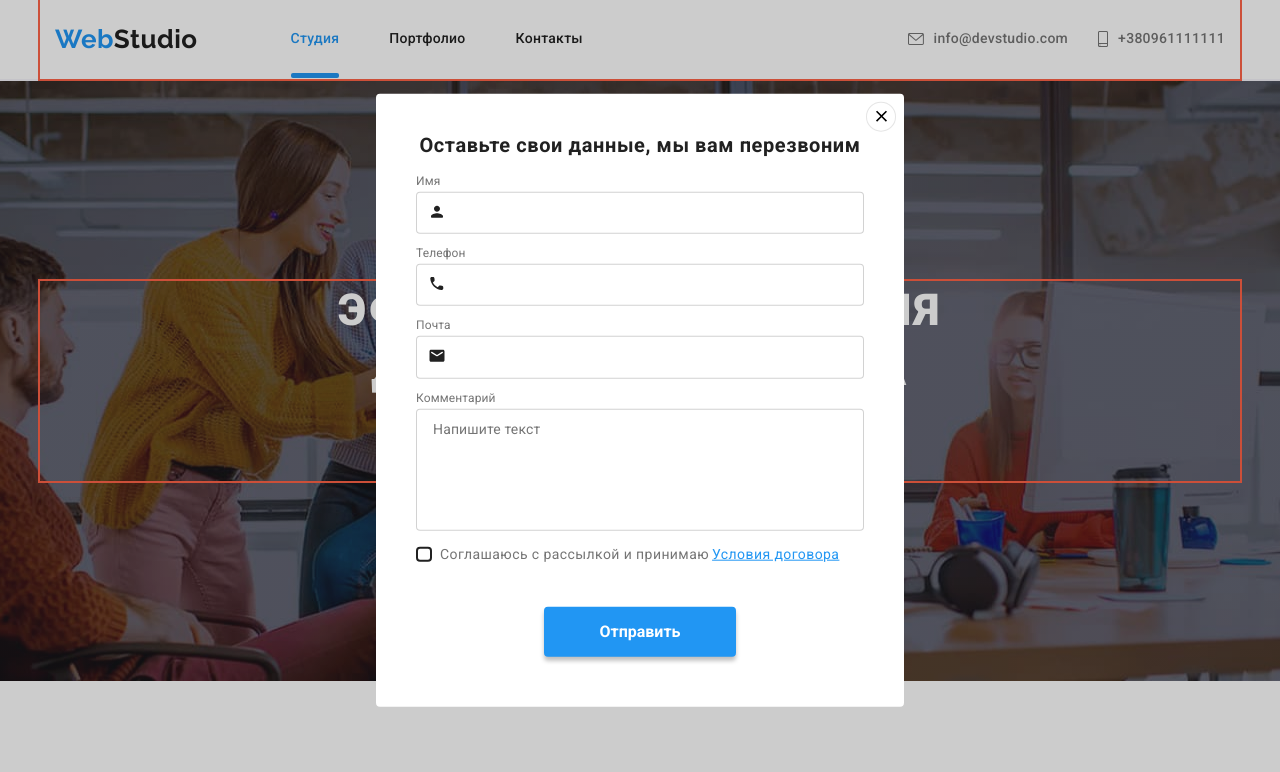
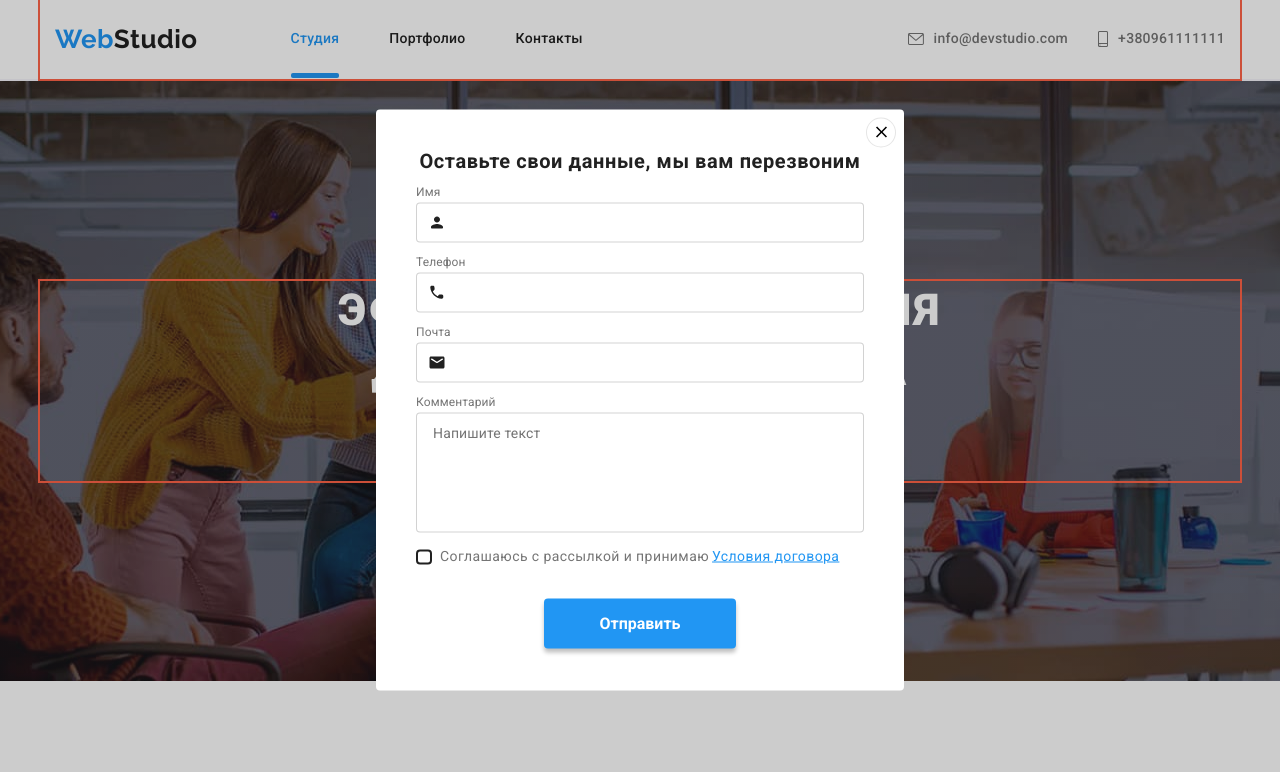
Before and after one commit to MaxDM2021/goit-markup-hw-06, a plain HTML site: page index.html in a window 1280 px wide. Both pictures are taken after a click on the button "Заказать услугу". Shown: the top 772 px of the page. Drawn offline with nearby package versions, Linux system fonts and the light colour scheme.

Commit message:
ДЗ-6 правки 6

```diff
--- a/css/styles.css
+++ b/css/styles.css
@@ -764,7 +764,8 @@ h3 {
 }
 
 .mail-form {
-  margin: 0;
+  margin-left:auto ;
+  margin-right: 0;
   padding: 0;
   width: 570px;
 }
@@ -794,6 +795,8 @@ h3 {
   display: flex;
   align-items: center;
   border: none;
+  width: 200px;
+
   margin: 0;
   padding: 10px 29px;
   background-color: var(--accent-color);
@@ -971,6 +974,7 @@ h3 {
   position: absolute;
   top: 50%;
   left: 50%;
+  padding: 40px;
   transform: translate(-50%, -50%) scale(1);
 
   min-width: 528px;
@@ -1005,9 +1009,10 @@ form {
 }
 
 .group-title {
-  margin-top: 40px;
   margin-left: auto;
   margin-right: auto;
+  margin-top: 0;
+  margin-bottom: 12px;
   padding: 0;
   font-family: "Roboto", sans-serif;
   font-style: normal;
@@ -1037,6 +1042,7 @@ form {
 
 .form-field input {
   width: 100%;
+  height: 40px;
   margin: 0;
   padding: 11px 30px;
   border: 1px solid rgba(33, 33, 33, 0.2);
@@ -1072,6 +1078,7 @@ form {
 
 .form-field textarea {
   width: 100%;
+  height: 120px;
   margin: 0;
   padding: 12px 16px;
   border: 1px solid rgba(33, 33, 33, 0.2);
@@ -1095,6 +1102,11 @@ form {
 .form-field textarea:focus {
   border: 1px solid var(--accent-color);
   color: var(--accent-color);
+}
+
+
+.form-field-checkbox {
+  margin-bottom: 30px;
 }
 
 .checkbox-label {
@@ -1151,8 +1163,8 @@ form {
   display: flex;
   align-items: center;
   border: none;
-  margin-top: 40px;
-  margin-bottom: 50px;
+  margin-top: 0;
+  margin-bottom: 0;
   margin-right: auto;
   margin-left: auto;
   padding: 10px 55px;
--- a/index.html
+++ b/index.html
@@ -73,78 +73,7 @@
           <button data-modal-open class="button primery" type="button">
             Заказать услугу
           </button>
-          <div class="backdrop is-hidden" data-modal>
-            <div class="modal">
-              <a data-modal-close href="" class="link-close">
-                <svg class="icon-close" with="18" height="18">
-                  <use href="./img/sprite.svg#icon-close"></use>
-                </svg>
-              </a>
-              <form class="speaker-form" method="POST" autocomplete="off">
-                <h2 class="group-title">
-                  Оставьте свои данные, мы вам перезвоним
-                </h2>
-                <div class="form-field">
-                  <label for="name">Имя</label>
-                  <div class="input-svg">
-                    <input type="text" name="user-name" id="name" autofocus required minlength="2" pattern="[a-zA-zа-яА-я]+s[a-zA-Zа-яА-я]+$"/>
-                    <svg class="icon-form" width="18" height="18">
-                      <use href="./img/sprite.svg#person-modal"></use>
-                    </svg>
-                  </div>
-                </div>
 
-                <div class="form-field">
-                  <label for="tel">Телефон</label>
-                  <div class="input-svg">
-                    <input type="tel" name="tel" id="tel" required pattern="[0-9]{3}-[0-9]{3}-[0-9]{2}-[0-9]{2}" title="ХХХ-ХХХ-ХХ-ХХ" />
-                    <svg class="icon-form" width="18" height="18">
-                      <use href="./img/sprite.svg#phone-black-modal"></use>
-                    </svg>
-                  </div>
-                </div>
-
-                <div class="form-field">
-                  <label for="email">Почта</label>
-                  <div class="input-svg">
-                    <input type="email" name="email" id="email" required />
-                    <svg class="icon-form" width="18" height="18">
-                      <use href="./img/sprite.svg#email-black-modal"></use>
-                    </svg>
-                  </div>
-                </div>
-
-                <div class="form-field">
-                  <label for="comment">Комментарий</label>
-                  <textarea
-                    name="comment"
-                    id="comment"
-                    rows="6"
-                    placeholder="Напишите текст"
-                  ></textarea>
-                </div>
-
-                <div class="form-field-checkbox">
-                  <label class="checkbox-label">
-                    <input
-                      class="checkbox"
-                      type="checkbox"
-                      name="topic"
-                      value="checkbox"
-                    />
-                    <span class="checkbox-icon"></span>
-                    Соглашаюсь с рассылкой и принимаю
-                    <a href="" class="contract">Условия договора</a>
-                  </label>
-
-                  <!-- <input type="checkbox" id="policy" name="policy" />
-                  <label for="policy">Соглашаюсь с рассылкой и принимаю Условия договора</label> -->
-                </div>
-
-                <button type="submit" class="send-btn">Отправить</button>
-              </form>
-            </div>
-          </div>
         </div>
       </section>
       <!-- HERO  END-->
@@ -557,6 +486,99 @@
     </footer>
     <!-- </section> -->
     <!-- FOOTER END-->
+
+<!-- MODAL WINDOW-->
+
+<div class="backdrop is-hidden" data-modal>
+  <div class="modal">
+    <a data-modal-close href="" class="link-close">
+      <svg class="icon-close" with="18" height="18">
+        <use href="./img/sprite.svg#icon-close"></use>
+      </svg>
+    </a>
+    <form class="speaker-form" method="POST" autocomplete="off">
+      <h2 class="group-title">
+        Оставьте свои данные, мы вам перезвоним
+      </h2>
+      <div class="form-field">
+        <label for="name">Имя</label>
+        <div class="input-svg">
+          <input
+            type="text"
+            name="user-name"
+            id="name"
+            autofocus
+            required
+            minlength="2"
+            pattern="[a-zA-zа-яА-я]+s[a-zA-Zа-яА-я]+$"
+          />
+          <svg class="icon-form" width="18" height="18">
+            <use href="./img/sprite.svg#person-modal"></use>
+          </svg>
+        </div>
+      </div>
+
+      <div class="form-field">
+        <label for="tel">Телефон</label>
+        <div class="input-svg">
+          <input
+            type="tel"
+            name="tel"
+            id="tel"
+            required
+            pattern="[0-9]{3}-[0-9]{3}-[0-9]{2}-[0-9]{2}"
+            title="ХХХ-ХХХ-ХХ-ХХ"
+          />
+          <svg class="icon-form" width="18" height="18">
+            <use href="./img/sprite.svg#phone-black-modal"></use>
+          </svg>
+        </div>
+      </div>
+
+      <div class="form-field">
+        <label for="email">Почта</label>
+        <div class="input-svg">
+          <input type="email" name="email" id="email" required />
+          <svg class="icon-form" width="18" height="18">
+            <use href="./img/sprite.svg#email-black-modal"></use>
+          </svg>
+        </div>
+      </div>
+
+      <div class="form-field">
+        <label for="comment">Комментарий</label>
+        <textarea
+          name="comment"
+          id="comment"
+          rows="6"
+          placeholder="Напишите текст"
+        ></textarea>
+      </div>
+
+      <div class="form-field-checkbox">
+        <label class="checkbox-label">
+          <input
+            class="checkbox"
+            type="checkbox"
+            name="topic"
+            value="checkbox"
+          />
+          <span class="checkbox-icon"></span>
+          Соглашаюсь с рассылкой и принимаю
+          <a href="" class="contract">Условия договора</a>
+        </label>
+
+        <!-- <input type="checkbox" id="policy" name="policy" />
+        <label for="policy">Соглашаюсь с рассылкой и принимаю Условия договора</label> -->
+      </div>
+
+      <button type="submit" class="send-btn">Отправить</button>
+    </form>
+  </div>
+</div>
+
+<!-- MODAL WINDOW-END -->
+
   </body>
   <script src="./js/modal.js"></script>
 </html>
```
